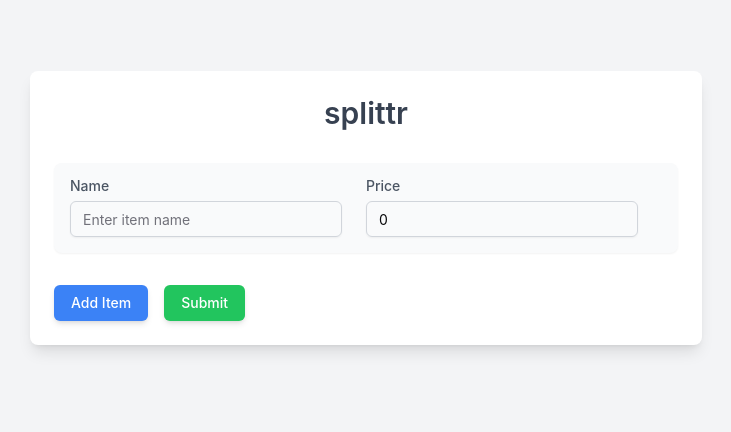
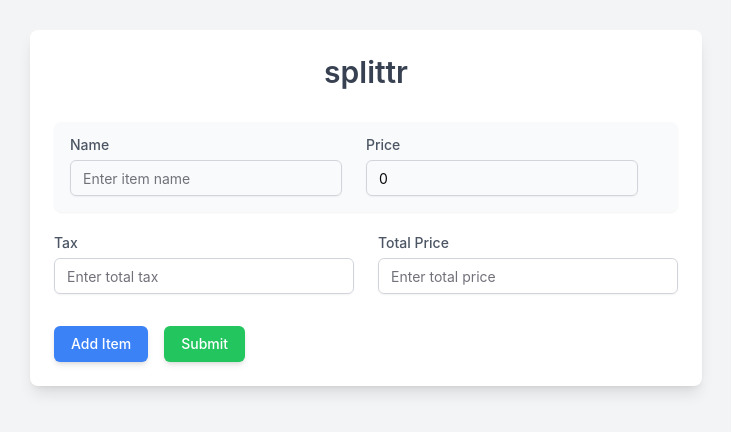
Before and after one commit to twoplustwoone/splittr, a React (Vite) app: page / in a window 1280 px wide. Shown: the part 192-624 px from the top of the page, without its empty margins (274-1005 px from the left). Built offline with nearby package versions, Linux system fonts and the light colour scheme.

Commit message:
feat: enhance form validation and add tax and total price calculations

```diff
--- a/src/App.tsx
+++ b/src/App.tsx
@@ -26,27 +26,83 @@ const itemObject = z.object({
   ),
 });
 
-const formSchema = z.object({
-  items: z.array(itemObject),
-  tax: z
-    .preprocess((val) => parseFloat(val as string), z.number().optional())
-    .optional(),
-});
+const formSchema = z
+  .object({
+    items: z.array(itemObject),
+    tax: z.preprocess(
+      (val) => (val === "" ? undefined : parseFloat(val as string)),
+      z
+        .number({
+          required_error: "Tax must be a number",
+          invalid_type_error: "Tax must be a number",
+        })
+        .optional()
+    ),
+    totalPrice: z.preprocess(
+      (val) => (val === "" ? undefined : parseFloat(val as string)),
+      z
+        .number({
+          required_error: "Total Price must be a number",
+          invalid_type_error: "Total Price must be a number",
+        })
+        .optional()
+    ),
+  })
+  .refine((data) => data.tax !== undefined || data.totalPrice !== undefined, {
+    message: "Either tax or total price is required",
+    path: ["tax", "totalPrice"],
+  });
 
 function App() {
   const form = useForm<z.infer<typeof formSchema>>({
     resolver: zodResolver(formSchema),
     defaultValues: {
       items: [{ name: "", price: 0 }],
-      tax: 0,
+      tax: undefined,
+      totalPrice: undefined,
     },
-    mode: "onBlur",
+    mode: "onBlur", // Validation will now trigger onBlur or onSubmit
   });
 
   const { fields, append, remove } = useFieldArray({
     control: form.control,
     name: "items",
   });
+
+  const calculateTotalPrice = () => {
+    const itemsTotal = form
+      .getValues("items")
+      .reduce((sum, item) => sum + (item.price || 0), 0);
+    const tax = form.getValues("tax") || 0;
+    return itemsTotal + tax;
+  };
+
+  const calculateTax = () => {
+    const itemsTotal = form
+      .getValues("items")
+      .reduce((sum, item) => sum + (item.price || 0), 0);
+    const totalPrice = form.getValues("totalPrice") || 0;
+    return totalPrice - itemsTotal;
+  };
+
+  const handleTaxChange = (value: number) => {
+    form.setValue("tax", value, { shouldValidate: true });
+    form.setValue("totalPrice", calculateTotalPrice(), {
+      shouldValidate: true,
+    });
+  };
+
+  const handleTotalPriceChange = (value: number) => {
+    form.setValue("totalPrice", value, { shouldValidate: true });
+    form.setValue("tax", calculateTax(), { shouldValidate: true });
+  };
+
+  const handleItemPriceChange = (index: number, value: number) => {
+    form.setValue(`items.${index}.price`, value, { shouldValidate: true });
+    form.setValue("totalPrice", calculateTotalPrice(), {
+      shouldValidate: true,
+    });
+  };
 
   const onSubmit = (values: z.infer<typeof formSchema>) => {
     console.log("Submitted data:", values);
@@ -82,8 +138,8 @@ function App() {
                       <FormControl>
                         <Input
                           placeholder="Enter item name"
+                          {...field}
                           className="border-gray-300 focus:ring-blue-500 focus:border-blue-500 rounded-md"
-                          {...field}
                         />
                       </FormControl>
                       <FormMessage className="text-red-500 text-sm mt-1 min-h-[20px]" />
@@ -101,9 +157,15 @@ function App() {
                       <FormControl>
                         <Input
                           placeholder="Enter price"
+                          {...field}
                           onFocus={highlightText}
+                          onChange={(e) =>
+                            handleItemPriceChange(
+                              index,
+                              parseFloat(e.target.value)
+                            )
+                          }
                           className="border-gray-300 focus:ring-blue-500 focus:border-blue-500 rounded-md"
-                          {...field}
                         />
                       </FormControl>
                       <FormMessage className="text-red-500 text-sm mt-1 min-h-[20px]" />
@@ -111,12 +173,12 @@ function App() {
                   )}
                 />
                 {canRemove && (
-                  <div className="lg:mt-0.5 lg:pt-5 flex justify-center items-center">
+                  <div className="h-full pb-1.5 flex justify-center items-center">
                     <Button
                       type="button"
                       variant="destructive"
                       onClick={() => remove(index)}
-                      className="text-sm text-red-600 bg-red-100 hover:bg-red-200 px-4 py-2 rounded-md shadow-sm min-w-[80px] md:min-w-[100px] flex justify-center"
+                      className="text-sm text-red-600 bg-red-100 hover:bg-red-200 px-3 py-1.5 rounded-md shadow-sm"
                     >
                       Remove
                     </Button>
@@ -124,6 +186,52 @@ function App() {
                 )}
               </div>
             ))}
+            <div className="grid grid-cols-1 md:grid-cols-2 gap-6 mt-6">
+              <FormField
+                control={form.control}
+                name="tax"
+                render={({ field }) => (
+                  <FormItem className="flex flex-col">
+                    <FormLabel className="font-medium text-gray-600">
+                      Tax
+                    </FormLabel>
+                    <FormControl>
+                      <Input
+                        placeholder="Enter total tax"
+                        {...field}
+                        onChange={(e) =>
+                          handleTaxChange(parseFloat(e.target.value))
+                        }
+                        className="border-gray-300 focus:ring-blue-500 focus:border-blue-500 rounded-md"
+                      />
+                    </FormControl>
+                    <FormMessage className="text-red-500 text-sm mt-1 min-h-[20px]" />
+                  </FormItem>
+                )}
+              />
+              <FormField
+                control={form.control}
+                name="totalPrice"
+                render={({ field }) => (
+                  <FormItem className="flex flex-col">
+                    <FormLabel className="font-medium text-gray-600">
+                      Total Price
+                    </FormLabel>
+                    <FormControl>
+                      <Input
+                        placeholder="Enter total price"
+                        {...field}
+                        onChange={(e) =>
+                          handleTotalPriceChange(parseFloat(e.target.value))
+                        }
+                        className="border-gray-300 focus:ring-blue-500 focus:border-blue-500 rounded-md"
+                      />
+                    </FormControl>
+                    <FormMessage className="text-red-500 text-sm mt-1 min-h-[20px]" />
+                  </FormItem>
+                )}
+              />
+            </div>
             <div className="flex flex-col md:flex-row gap-4 mt-8">
               <Button
                 type="button"
```
